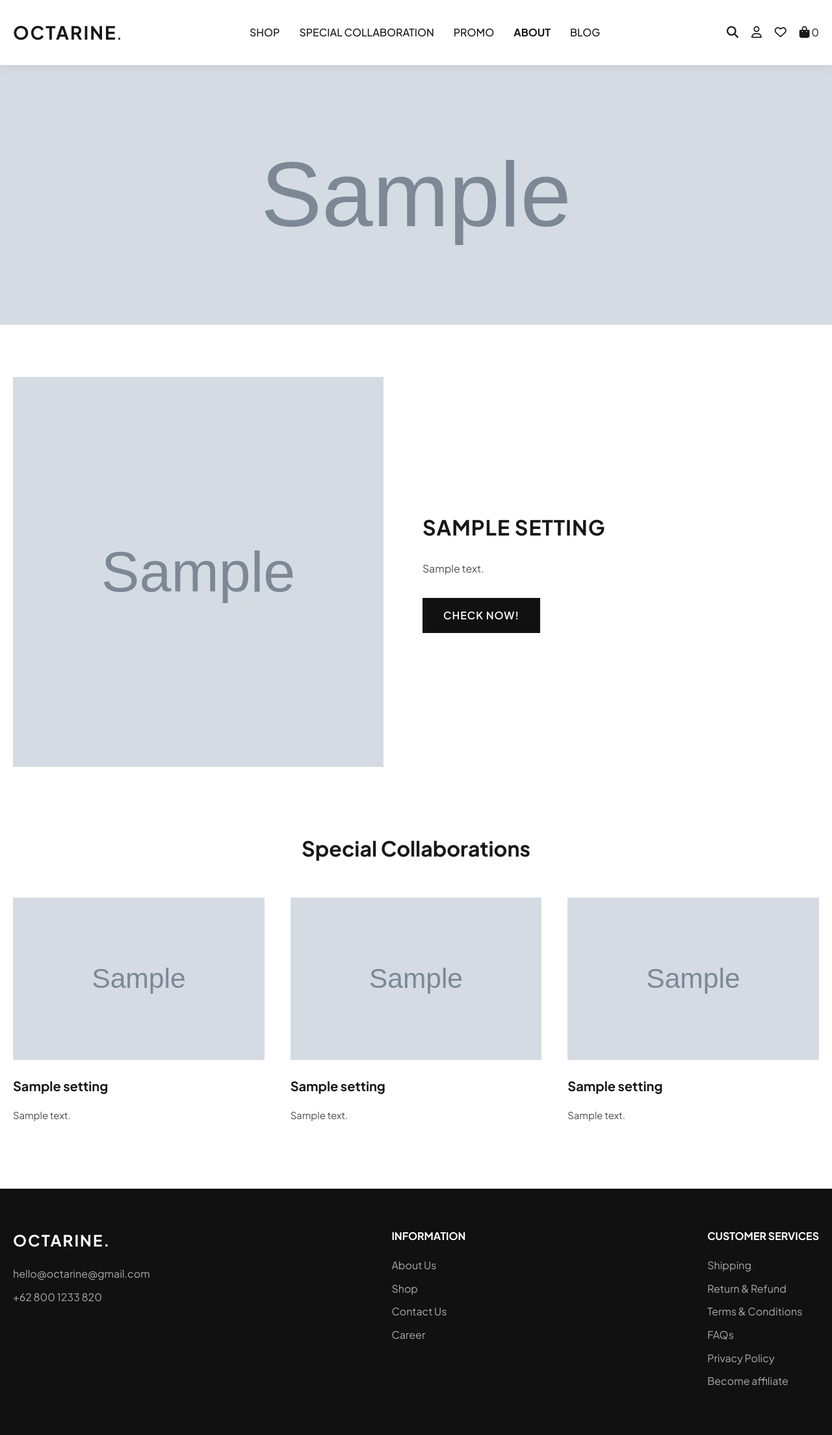
After one commit to Nosdovah/OctarineReplica-ProjekAkhir, a PHP site: page /about.php in a window 1280 px wide. The commit adds this page. Shown: the whole page at 65% size. Run offline with PHP 8.4, Linux system fonts and the light colour scheme; tables that the repository leaves empty or names only in its code hold one stand-in row (values such as "Sample post"); grey boxes marked "Sample" are stand-in pictures; a stand-in replaces the project's code that opens the database connection.

Commit message:
Update: about page

```diff
--- /dev/null
+++ b/about.php
@@ -0,0 +1,249 @@
+<?php
+session_start();
+require_once 'config/db_viewer.php';
+
+try {
+    $stmt = $pdo_viewer->query("SELECT * FROM about_settings WHERE id = 1");
+    $about = $stmt->fetch();
+} catch (PDOException $e) {
+    $about = null;
+}
+
+if (!$about) {
+    // Fallback defaults
+    $default_text = "Finding the right perfume is more than just picking a nice-smelling bottle off the shelf. It's a personal journey — one that connects deeply with your personality, mood, style, and even your memories. A well-chosen fragrance can boost your confidence, leave a lasting impression, and become an invisible part of your identity. Whether you're new to the world of perfumes or a seasoned scent enthusiast, here's a deeper look into how to discover your perfect fragrance match:";
+    $about = [
+        'banner_image' => '',
+        'history_image' => '',
+        'history_heading' => 'OCTARINE HISTORY',
+        'history_text' => $default_text,
+        'collab1_title' => 'Octarine X Mewwa',
+        'collab1_text' => $default_text,
+        'collab1_image' => '',
+        'collab2_title' => 'Octarine X Mohan',
+        'collab2_text' => $default_text,
+        'collab2_image' => '',
+        'collab3_title' => 'Octarine x Gamagudabo',
+        'collab3_text' => $default_text,
+        'collab3_image' => ''
+    ];
+}
+
+$cart_count = 0;
+if (isset($_SESSION['cart'])) {
+    foreach ($_SESSION['cart'] as $item) {
+        $cart_count += $item['quantity'];
+    }
+}
+?>
+<!DOCTYPE html>
+<html lang="en">
+<head>
+    <meta charset="UTF-8">
+    <meta name="viewport" content="width=device-width, initial-scale=1.0">
+    <title>About Us - Octarine</title>
+    <link href="https://fonts.googleapis.com/css2?family=Plus+Jakarta+Sans:wght@400;500;600;700&display=swap" rel="stylesheet">
+    <link rel="stylesheet" href="https://cdnjs.cloudflare.com/ajax/libs/font-awesome/6.4.0/css/all.min.css">
+    <link rel="stylesheet" href="style.css?v=<?= filemtime('style.css') ?>">
+    <style>
+        .about-banner {
+            width: 100%;
+            height: 400px;
+            background-size: cover;
+            background-position: center;
+            background-color: #eaeaea;
+            margin-bottom: 80px;
+        }
+
+        .history-section {
+            display: flex;
+            align-items: center;
+            gap: 60px;
+            margin-bottom: 100px;
+        }
+
+        .history-image {
+            flex: 1;
+            height: 600px;
+            background-size: cover;
+            background-position: center;
+            background-color: #f5f5f5;
+        }
+
+        .history-content {
+            flex: 1;
+            padding-right: 40px;
+        }
+
+        .history-content h2 {
+            font-size: 32px;
+            font-weight: 700;
+            margin-bottom: 24px;
+            letter-spacing: 1px;
+            text-transform: uppercase;
+        }
+
+        .history-content p {
+            color: var(--secondary);
+            font-size: 16px;
+            line-height: 1.8;
+            margin-bottom: 30px;
+        }
+
+        .collab-section {
+            margin-bottom: 100px;
+        }
+
+        .collab-section h2 {
+            font-size: 32px;
+            text-align: center;
+            margin-bottom: 50px;
+            text-transform: capitalize;
+        }
+
+        .collab-grid {
+            display: grid;
+            grid-template-columns: repeat(3, 1fr);
+            gap: 40px;
+        }
+
+        .collab-card {
+            display: flex;
+            flex-direction: column;
+        }
+
+        .collab-image {
+            width: 100%;
+            height: 250px;
+            background-size: cover;
+            background-position: center;
+            background-color: #f5f5f5;
+            margin-bottom: 24px;
+        }
+
+        .collab-card h3 {
+            font-size: 20px;
+            font-weight: 700;
+            margin-bottom: 16px;
+        }
+
+        .collab-card p {
+            color: var(--secondary);
+            font-size: 15px;
+            line-height: 1.7;
+        }
+
+        .btn-check-now {
+            display: inline-block;
+            background: #111;
+            color: #fff;
+            padding: 14px 32px;
+            font-weight: 600;
+            text-transform: uppercase;
+            letter-spacing: 1px;
+            text-decoration: none;
+            transition: 0.3s;
+        }
+
+        .btn-check-now:hover {
+            background: #333;
+        }
+    </style>
+</head>
+<body>
+    <header class="header">
+        <div class="container navbar" style="justify-content: space-between;">
+            <a href="index.php" class="logo">OCTARINE<span style="font-size: 20px;">.</span></a>
+            <nav class="nav-links">
+                <a href="shop.php">SHOP</a>
+                <a href="#">SPECIAL COLLABORATION</a>
+                <a href="#">PROMO</a>
+                <a href="about.php" style="color: var(--main); font-weight: 700;">ABOUT</a>
+                <a href="#">BLOG</a>
+            </nav>
+            <div class="nav-utils">
+                <a href="#"><i class="fas fa-search"></i></a>
+                <a href="login.php"><i class="far fa-user"></i></a>
+                <a href="#"><i class="far fa-heart"></i></a>
+                <a href="cart.php" style="position: relative;">
+                    <i class="fas fa-shopping-bag"></i>
+                    <span class="cart-badge"><?= $cart_count ?></span>
+                </a>
+            </div>
+        </div>
+    </header>
+
+    <!-- Banner -->
+    <div class="about-banner" style="<?= $about['banner_image'] ? "background-image: url('uploads/".htmlspecialchars($about['banner_image'])."');" : "" ?>"></div>
+
+    <div class="container">
+        <!-- History Section -->
+        <div class="history-section">
+            <div class="history-image" style="<?= $about['history_image'] ? "background-image: url('uploads/".htmlspecialchars($about['history_image'])."');" : "" ?>"></div>
+            <div class="history-content">
+                <h2><?= htmlspecialchars($about['history_heading']) ?></h2>
+                <p><?= nl2br(htmlspecialchars($about['history_text'])) ?></p>
+                <a href="shop.php" class="btn-check-now">Check Now!</a>
+            </div>
+        </div>
+
+        <!-- Special Collaborations -->
+        <div class="collab-section">
+            <h2>Special Collaborations</h2>
+            <div class="collab-grid">
+                <!-- Collab 1 -->
+                <div class="collab-card">
+                    <div class="collab-image" style="<?= $about['collab1_image'] ? "background-image: url('uploads/".htmlspecialchars($about['collab1_image'])."');" : "" ?>"></div>
+                    <h3><?= htmlspecialchars($about['collab1_title']) ?></h3>
+                    <p><?= nl2br(htmlspecialchars($about['collab1_text'])) ?></p>
+                </div>
+
+                <!-- Collab 2 -->
+                <div class="collab-card">
+                    <div class="collab-image" style="<?= $about['collab2_image'] ? "background-image: url('uploads/".htmlspecialchars($about['collab2_image'])."');" : "" ?>"></div>
+                    <h3><?= htmlspecialchars($about['collab2_title']) ?></h3>
+                    <p><?= nl2br(htmlspecialchars($about['collab2_text'])) ?></p>
+                </div>
+
+                <!-- Collab 3 -->
+                <div class="collab-card">
+                    <div class="collab-image" style="<?= $about['collab3_image'] ? "background-image: url('uploads/".htmlspecialchars($about['collab3_image'])."');" : "" ?>"></div>
+                    <h3><?= htmlspecialchars($about['collab3_title']) ?></h3>
+                    <p><?= nl2br(htmlspecialchars($about['collab3_text'])) ?></p>
+                </div>
+            </div>
+        </div>
+    </div>
+
+    <!-- Footer -->
+    <footer style="background: #111; color: #fff; padding: 60px 0;">
+        <div class="container" style="display: flex; justify-content: space-between;">
+            <div>
+                <h3 style="font-size: 24px; font-weight: 700; margin-bottom: 20px; letter-spacing: 2px;">OCTARINE.</h3>
+                <p style="color: #aaa; margin-bottom: 10px;">hello@octarine@gmail.com</p>
+                <p style="color: #aaa;">+62 800 1233 820</p>
+            </div>
+            <div>
+                <h4 style="margin-bottom: 20px; text-transform: uppercase;">Information</h4>
+                <ul style="list-style: none; padding: 0;">
+                    <li style="margin-bottom: 10px;"><a href="about.php" style="color: #aaa; text-decoration: none;">About Us</a></li>
+                    <li style="margin-bottom: 10px;"><a href="shop.php" style="color: #aaa; text-decoration: none;">Shop</a></li>
+                    <li style="margin-bottom: 10px;"><a href="#" style="color: #aaa; text-decoration: none;">Contact Us</a></li>
+                    <li style="margin-bottom: 10px;"><a href="#" style="color: #aaa; text-decoration: none;">Career</a></li>
+                </ul>
+            </div>
+            <div>
+                <h4 style="margin-bottom: 20px; text-transform: uppercase;">Customer Services</h4>
+                <ul style="list-style: none; padding: 0;">
+                    <li style="margin-bottom: 10px;"><a href="#" style="color: #aaa; text-decoration: none;">Shipping</a></li>
+                    <li style="margin-bottom: 10px;"><a href="#" style="color: #aaa; text-decoration: none;">Return & Refund</a></li>
+                    <li style="margin-bottom: 10px;"><a href="#" style="color: #aaa; text-decoration: none;">Terms & Conditions</a></li>
+                    <li style="margin-bottom: 10px;"><a href="#" style="color: #aaa; text-decoration: none;">FAQs</a></li>
+                    <li style="margin-bottom: 10px;"><a href="#" style="color: #aaa; text-decoration: none;">Privacy Policy</a></li>
+                    <li style="margin-bottom: 10px;"><a href="#" style="color: #aaa; text-decoration: none;">Become affiliate</a></li>
+                </ul>
+            </div>
+        </div>
+    </footer>
+</body>
+</html>
--- a/admin/add.php
+++ b/admin/add.php
@@ -121,6 +121,7 @@ try {
                 <a href="categories.php"><i class="fas fa-tags" style="width: 20px; text-align: center;"></i> Categories</a>
                 <a href="hero_edit.php"><i class="fas fa-image" style="width: 20px; text-align: center;"></i> Hero Settings</a>
                 <a href="mid_banner_edit.php"><i class="fas fa-flag" style="width: 20px; text-align: center;"></i> Mid Banner</a>
+                <a href="about_edit.php"><i class="fas fa-address-card" style="width: 20px; text-align: center;"></i> About Page</a>
                 <a href="reviews.php"><i class="fas fa-star" style="width: 20px; text-align: center;"></i> Customer Reviews</a>
                 <div style="border-top: 1px solid #eaeaea; margin: 15px 0;"></div>
                 <a href="../index.php" target="_blank"><i class="fas fa-external-link-alt" style="width: 20px; text-align: center;"></i> Storefront</a>
--- a/admin/categories.php
+++ b/admin/categories.php
@@ -63,6 +63,7 @@ try {
                 <a href="categories.php" class="active"><i class="fas fa-tags" style="width: 20px; text-align: center;"></i> Categories</a>
                 <a href="hero_edit.php"><i class="fas fa-image" style="width: 20px; text-align: center;"></i> Hero Settings</a>
                 <a href="mid_banner_edit.php"><i class="fas fa-flag" style="width: 20px; text-align: center;"></i> Mid Banner</a>
+                <a href="about_edit.php"><i class="fas fa-address-card" style="width: 20px; text-align: center;"></i> About Page</a>
                 <a href="reviews.php"><i class="fas fa-star" style="width: 20px; text-align: center;"></i> Customer Reviews</a>
                 <div style="border-top: 1px solid #eaeaea; margin: 15px 0;"></div>
                 <a href="../shop.php" target="_blank"><i class="fas fa-external-link-alt" style="width: 20px; text-align: center;"></i> Storefront</a>
--- a/admin/dashboard.php
+++ b/admin/dashboard.php
@@ -27,6 +27,7 @@ $products = $stmt->fetchAll();
                 <a href="categories.php"><i class="fas fa-tags" style="width: 20px; text-align: center;"></i> Categories</a>
                 <a href="hero_edit.php"><i class="fas fa-image" style="width: 20px; text-align: center;"></i> Hero Settings</a>
                 <a href="mid_banner_edit.php"><i class="fas fa-flag" style="width: 20px; text-align: center;"></i> Mid Banner</a>
+                <a href="about_edit.php"><i class="fas fa-address-card" style="width: 20px; text-align: center;"></i> About Page</a>
                 <a href="reviews.php"><i class="fas fa-star" style="width: 20px; text-align: center;"></i> Customer Reviews</a>
                 <div style="border-top: 1px solid #eaeaea; margin: 15px 0;"></div>
                 <a href="../index.php" target="_blank"><i class="fas fa-external-link-alt" style="width: 20px; text-align: center;"></i> Storefront</a>
--- a/admin/edit.php
+++ b/admin/edit.php
@@ -135,6 +135,7 @@ try {
                 <a href="categories.php"><i class="fas fa-tags" style="width: 20px; text-align: center;"></i> Categories</a>
                 <a href="hero_edit.php"><i class="fas fa-image" style="width: 20px; text-align: center;"></i> Hero Settings</a>
                 <a href="mid_banner_edit.php"><i class="fas fa-flag" style="width: 20px; text-align: center;"></i> Mid Banner</a>
+                <a href="about_edit.php"><i class="fas fa-address-card" style="width: 20px; text-align: center;"></i> About Page</a>
                 <a href="reviews.php"><i class="fas fa-star" style="width: 20px; text-align: center;"></i> Customer Reviews</a>
                 <div style="border-top: 1px solid #eaeaea; margin: 15px 0;"></div>
                 <a href="../index.php" target="_blank"><i class="fas fa-external-link-alt" style="width: 20px; text-align: center;"></i> Storefront</a>
--- a/admin/hero_edit.php
+++ b/admin/hero_edit.php
@@ -92,6 +92,7 @@ if ($_SERVER['REQUEST_METHOD'] === 'POST') {
                 <a href="categories.php"><i class="fas fa-tags" style="width: 20px; text-align: center;"></i> Categories</a>
                 <a href="hero_edit.php" class="active"><i class="fas fa-image" style="width: 20px; text-align: center;"></i> Hero Settings</a>
                 <a href="mid_banner_edit.php"><i class="fas fa-flag" style="width: 20px; text-align: center;"></i> Mid Banner</a>
+                <a href="about_edit.php"><i class="fas fa-address-card" style="width: 20px; text-align: center;"></i> About Page</a>
                 <a href="reviews.php"><i class="fas fa-star" style="width: 20px; text-align: center;"></i> Customer Reviews</a>
                 <div style="border-top: 1px solid #eaeaea; margin: 15px 0;"></div>
                 <a href="../index.php" target="_blank"><i class="fas fa-external-link-alt" style="width: 20px; text-align: center;"></i> Storefront</a>
--- a/admin/mid_banner_edit.php
+++ b/admin/mid_banner_edit.php
@@ -89,6 +89,7 @@ if ($_SERVER['REQUEST_METHOD'] === 'POST' && empty($error)) {
                 <a href="categories.php"><i class="fas fa-tags" style="width: 20px; text-align: center;"></i> Categories</a>
                 <a href="hero_edit.php"><i class="fas fa-image" style="width: 20px; text-align: center;"></i> Hero Settings</a>
                 <a href="mid_banner_edit.php" class="active"><i class="fas fa-flag" style="width: 20px; text-align: center;"></i> Mid Banner</a>
+                <a href="about_edit.php"><i class="fas fa-address-card" style="width: 20px; text-align: center;"></i> About Page</a>
                 <a href="reviews.php"><i class="fas fa-star" style="width: 20px; text-align: center;"></i> Customer Reviews</a>
                 <div style="border-top: 1px solid #eaeaea; margin: 15px 0;"></div>
                 <a href="../index.php" target="_blank"><i class="fas fa-external-link-alt" style="width: 20px; text-align: center;"></i> Storefront</a>
--- a/admin/reviews.php
+++ b/admin/reviews.php
@@ -64,6 +64,7 @@ try {
                 <a href="categories.php"><i class="fas fa-tags" style="width: 20px; text-align: center;"></i> Categories</a>
                 <a href="hero_edit.php"><i class="fas fa-image" style="width: 20px; text-align: center;"></i> Hero Settings</a>
                 <a href="mid_banner_edit.php"><i class="fas fa-flag" style="width: 20px; text-align: center;"></i> Mid Banner</a>
+                <a href="about_edit.php"><i class="fas fa-address-card" style="width: 20px; text-align: center;"></i> About Page</a>
                 <a href="reviews.php" class="active"><i class="fas fa-star" style="width: 20px; text-align: center;"></i> Customer Reviews</a>
                 <div style="border-top: 1px solid #eaeaea; margin: 15px 0;"></div>
                 <a href="../index.php" target="_blank"><i class="fas fa-external-link-alt" style="width: 20px; text-align: center;"></i> Storefront</a>
--- a/index.php
+++ b/index.php
@@ -98,7 +98,7 @@ if (isset($_SESSION['cart'])) {
                 <a href="shop.php">Shop</a>
                 <a href="#special-collab">Special Collaboration</a>
                 <a href="#promo">Promo</a>
-                <a href="#about">About</a>
+                <a href="about.php">About</a>
                 <a href="#blog">Blog</a>
             </nav>
             <div class="nav-utils">
--- a/shop.php
+++ b/shop.php
@@ -179,7 +179,7 @@ if (isset($_SESSION['cart'])) {
                 <a href="shop.php" style="color: var(--main); font-weight: 700;">SHOP</a>
                 <a href="#">SPECIAL COLLABORATION</a>
                 <a href="#">PROMO</a>
-                <a href="#">ABOUT</a>
+                <a href="about.php">ABOUT</a>
                 <a href="#">BLOG</a>
             </nav>
             <div class="nav-utils">
```
Also changed, not shown: admin/about_edit.php (added, +228 -0 lines), migrate_about.php (added, +36 -0 lines).
